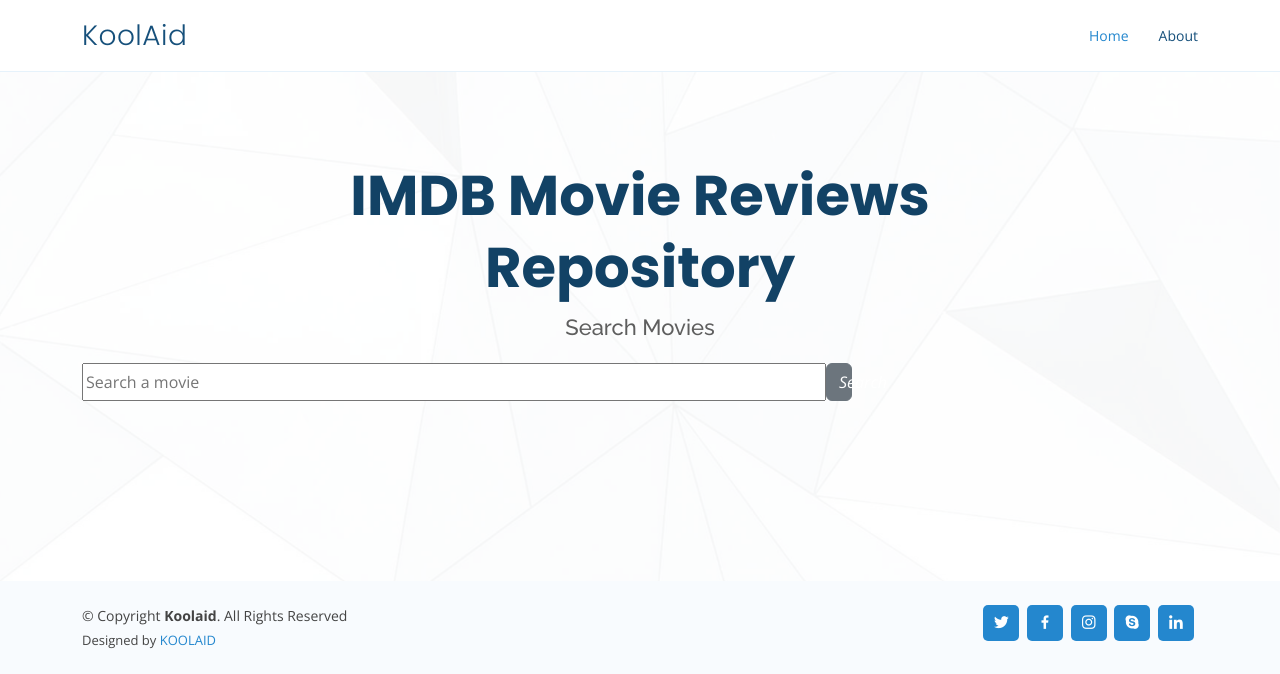
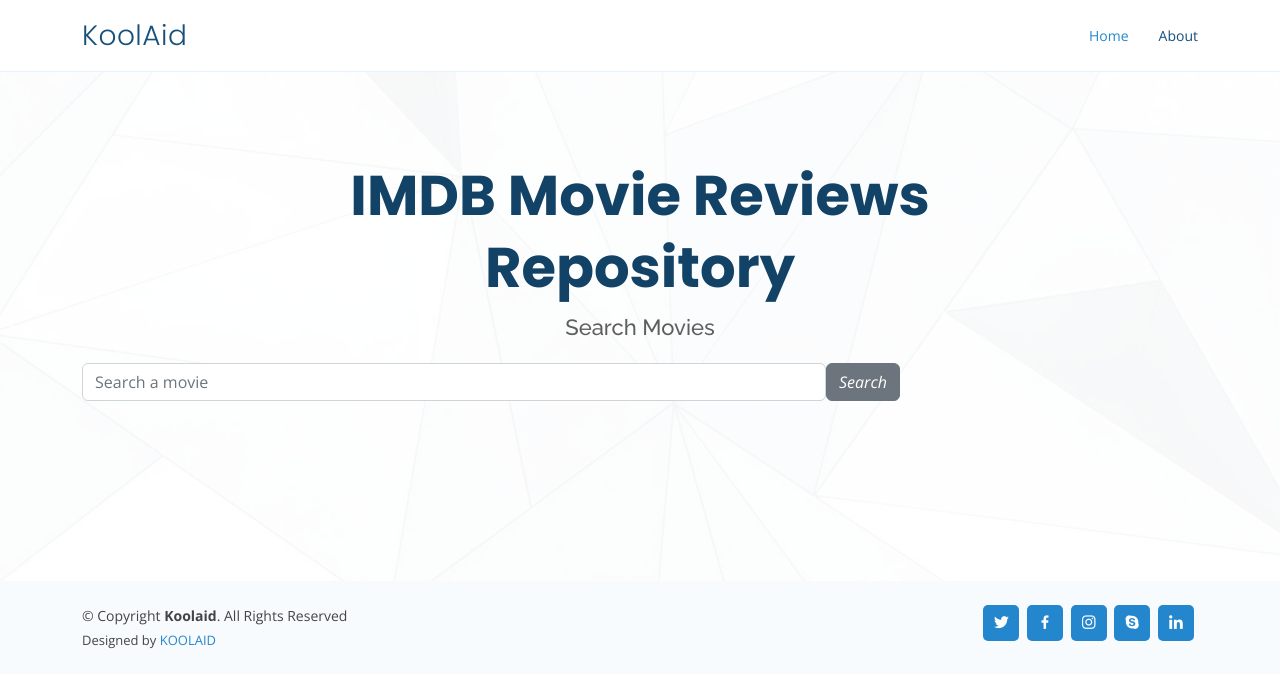
Before and after one commit to amanpreetbatra/moviereview-cassandra, a Flask app: page / in a window 1280 px wide. Shown: the top 674 px of the page. Run offline with Flask 2, Linux system fonts and the light colour scheme; some libraries are stand-ins or nearby versions.

Commit message:
Added button css classes

```diff
--- a/templates/home.html
+++ b/templates/home.html
@@ -16,9 +16,10 @@
 
 
 <div class="d-inline-flex col-md-12">
-    <input class="col-md-8" name="search_value" type="text" class="form-control" placeholder="Search a movie" >
-    <div class="input-group-append ">
-      <button id= "search_movies" class="btn btn-secondary col-md-4" type="submit" value="submit" >
+    <div class="col-md-8" >
+        <input name="search_value" type="text" class="form-control" placeholder="Search a movie" ></div>
+    <div class="input-group-append col-md-4">
+      <button id= "search_movies" class="btn btn-secondary " type="submit" value="submit" >
         <i class="fa fa-search ">Search</i>
       </button>
     </div>
```
